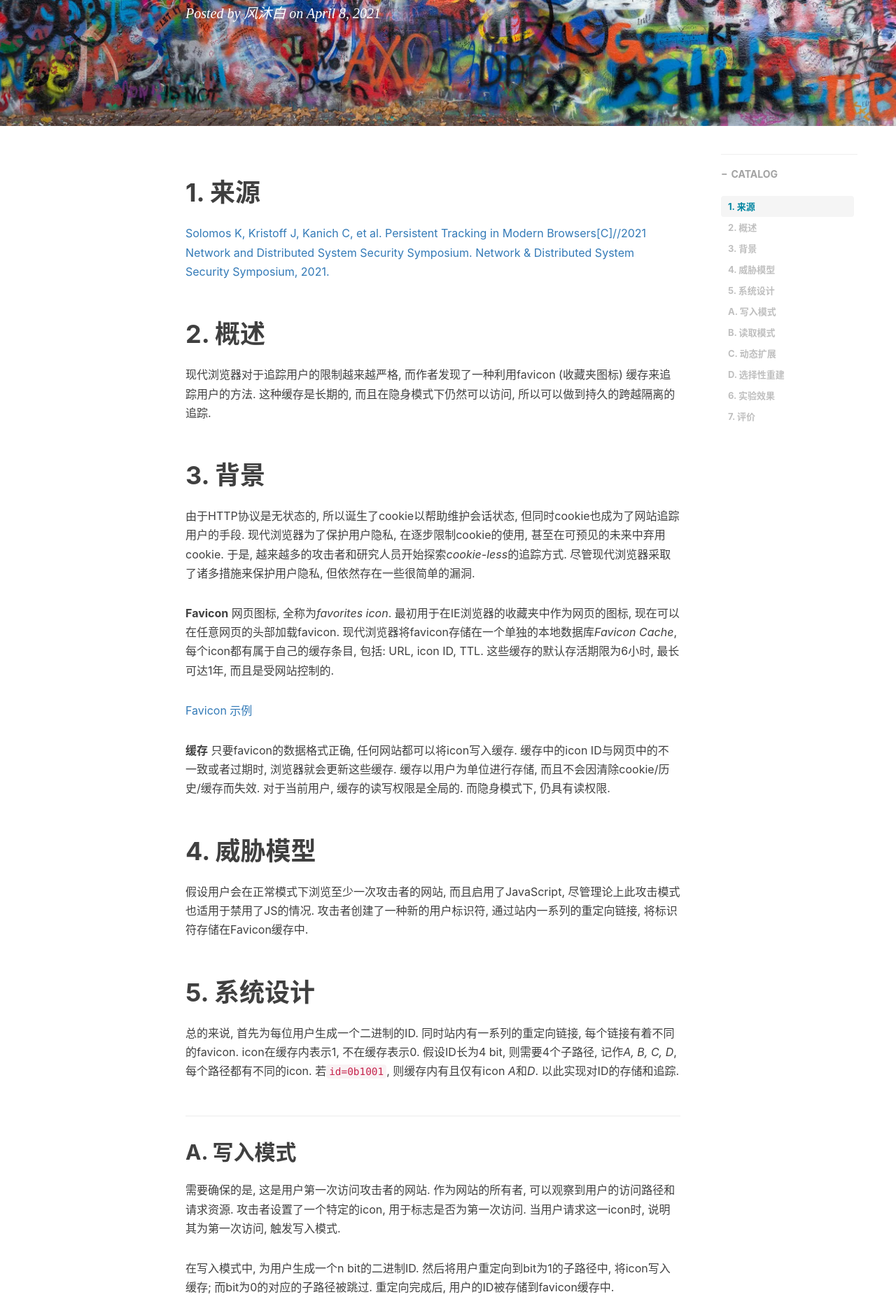
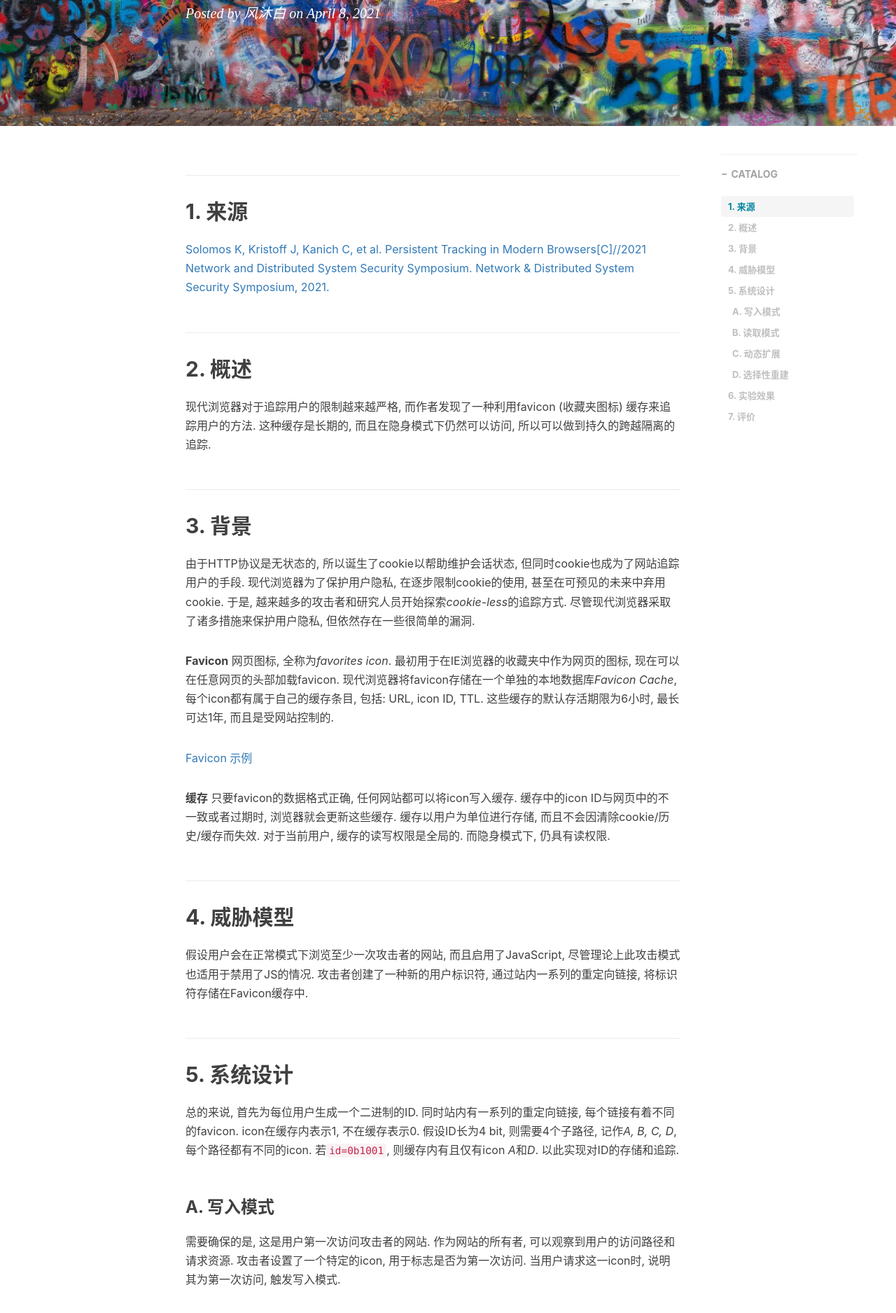
Before and after one commit to fengmubai/fengmubai.github.io, a Jekyll site: the page built from _posts/2021-04-08-NDSS-solomos.md, in a window 1280 px wide. Shown: the part 524-2400 px from the top of the page at 70% size. Built offline with Jekyll 4.4.1, drawn with Linux system fonts in a browser that asks for light colours; nearby versions of some CDN libraries; comment, search, counter and statistics services are not loaded.

Commit message:
调整目录级别

````diff
--- a/_posts/2021-04-08-NDSS-solomos.md
+++ b/_posts/2021-04-08-NDSS-solomos.md
@@ -12,15 +12,15 @@ tags:
     - 浏览器
 ---
 
-# 1. 来源
+## 1. 来源
 [Solomos K, Kristoff J, Kanich C, et al. Persistent Tracking in Modern Browsers[C]//2021 Network and Distributed System Security Symposium. Network & Distributed System Security Symposium, 2021.](https://www.ndss-symposium.org/ndss-paper/tales-of-favicons-and-caches-persistent-tracking-in-modern-browsers/)
 
-# 2. 概述
+## 2. 概述
 
 现代浏览器对于追踪用户的限制越来越严格, 而作者发现了一种利用favicon (收藏夹图标) 缓存来追踪用户的方法.
 这种缓存是长期的, 而且在隐身模式下仍然可以访问, 所以可以做到持久的跨越隔离的追踪.
 
-# 3. 背景
+## 3. 背景
 
 由于HTTP协议是无状态的, 所以诞生了cookie以帮助维护会话状态, 但同时cookie也成为了网站追踪用户的手段.
 现代浏览器为了保护用户隐私, 在逐步限制cookie的使用, 甚至在可预见的未来中弃用cookie.
@@ -39,12 +39,12 @@ tags:
 对于当前用户, 缓存的读写权限是全局的.
 而隐身模式下, 仍具有读权限.
 
-# 4. 威胁模型
+## 4. 威胁模型
 
 假设用户会在正常模式下浏览至少一次攻击者的网站, 而且启用了JavaScript, 尽管理论上此攻击模式也适用于禁用了JS的情况.
 攻击者创建了一种新的用户标识符, 通过站内一系列的重定向链接, 将标识符存储在Favicon缓存中.
 
-# 5. 系统设计
+## 5. 系统设计
 
 总的来说, 首先为每位用户生成一个二进制的ID.
 同时站内有一系列的重定向链接, 每个链接有着不同的favicon.
@@ -53,7 +53,7 @@ icon在缓存内表示1, 不在缓存表示0.
 若```id=0b1001```, 则缓存内有且仅有icon *A*和*D*.
 以此实现对ID的存储和追踪.
 
-## A. 写入模式
+### A. 写入模式
 
 需要确保的是, 这是用户第一次访问攻击者的网站.
 作为网站的所有者, 可以观察到用户的访问路径和请求资源.
@@ -66,7 +66,7 @@ icon在缓存内表示1, 不在缓存表示0.
 
 [写入模式的请求时序图](https://raw.githubusercontent.com/entr0pia/entr0pia.github.io/master/img/in-post/2021-04-08/write.png)
 
-## B. 读取模式
+### B. 读取模式
 
 当攻击者没有观察到用户对**写入模式**中提到的特定icon时, 说明该用户已经访过本站点, 并存储了ID, 触发读取模式.
 
@@ -81,23 +81,23 @@ icon在缓存内表示1, 不在缓存表示0.
 但这一cookie不是为了追踪用户, 仅仅标识同一会话.
 而且作为第一方cookie, 该cookie也不会被拦截.
 
-## C. 动态扩展
+### C. 动态扩展
 
 ID越长, 则重定向所需时间越多.
 为了减小开销, 当n bit不足以标记所有用户时, ID自动扩展为*n+1* bit, 且追加在低地址位.
 
-## D. 选择性重建
+### D. 选择性重建
 
 由于执行了重定向, 该机制的时间成本很高.
 所以只有当检测不到cookie时, 才会触发**读取模式**, 以本方案来追踪用户.
 
 此外作者还讨论了此方案适用的攻击范围和可能的优化选项.
 
-# 6. 实验效果
+## 6. 实验效果
 
 由于目前还没有针对favicon缓存的防御措施, 所以本方案总能够有效追踪用户. 但方案的弊端是重定向带来的时间开销, 当ID长度为32 bit时, 时间开销甚至能达到10秒.
 
-# 7. 评价
+## 7. 评价
 
 1. 以一种简单的方式实现了对用户的追踪;
 2. 没有完全摆脱cookie;
````
